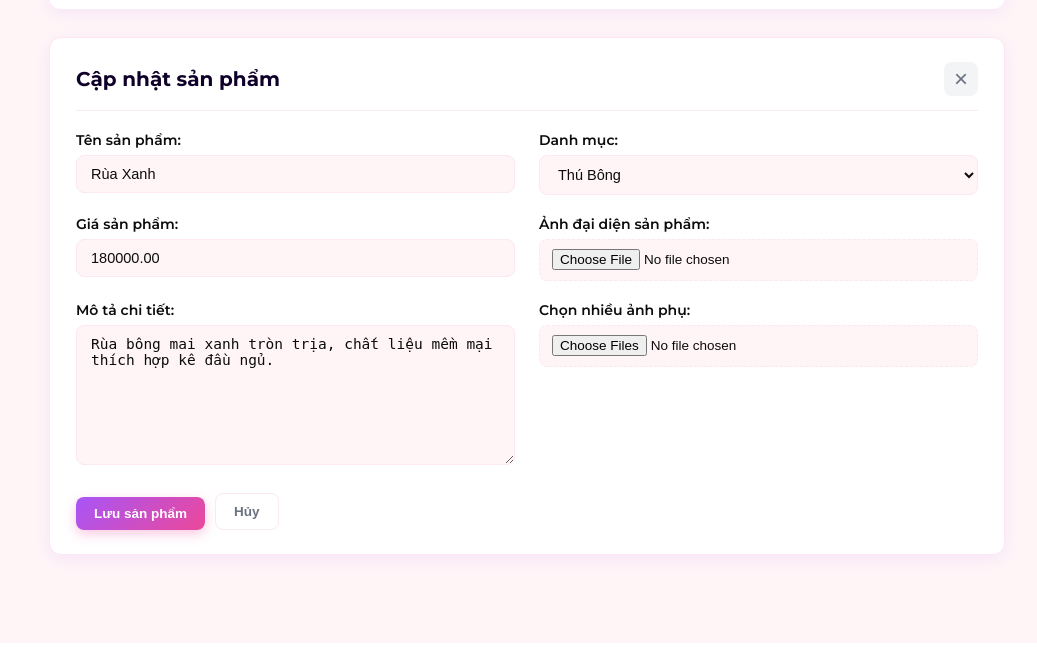
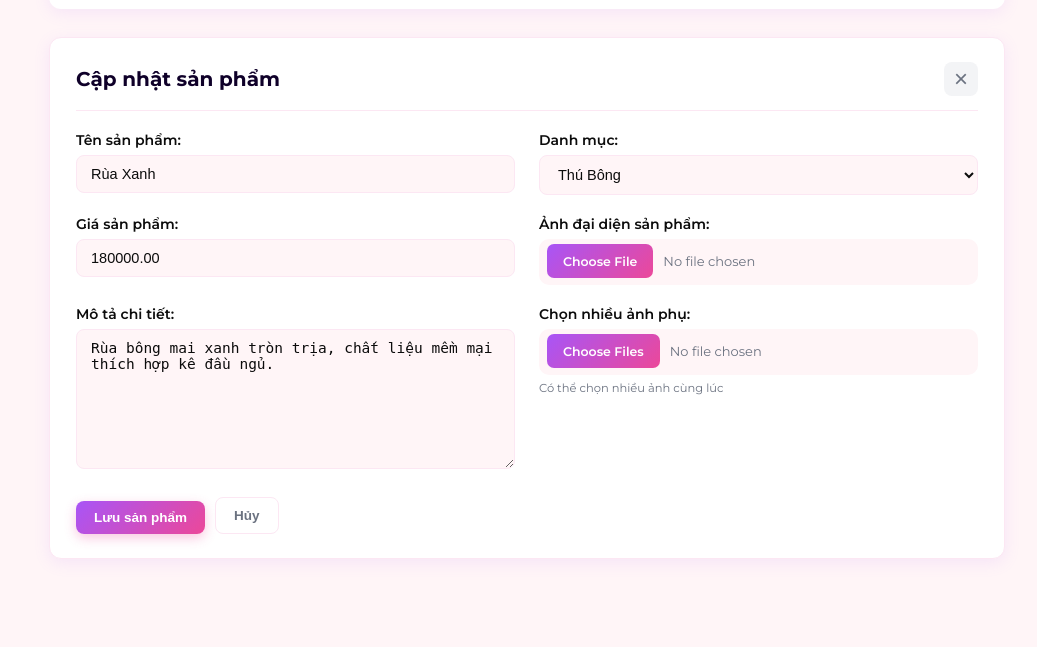
Before and after one commit to Tied13/laptrinhweb, a PHP site: page /admin/products.php?action=edit&id=29 in a window 1280 px wide. Shown: the part 2802-3449 px from the top of the page, without its empty margins (243-1280 px from the left). Before the commit the page ends 3370 px from the top, so only its background shows below. Run offline with PHP 8.4, Linux system fonts and the light colour scheme; a user stored in the database is signed in; data comes from the database, SQL or seed files in the repository; some libraries are stand-ins or nearby versions.

Commit message:
Update admin.css

```diff
--- a/assets/css/admin.css
+++ b/assets/css/admin.css
@@ -620,6 +620,50 @@ input[type="file"] {
     animation: fadeSlideIn 0.3s ease;
 }
 
+.product-form-box input[type="file"][name="images[]"] {
+    width: 100%;
+    padding: 5px 8px;
+    border: none;
+    border-radius: 10px;
+    background: #f3e8ff;
+    font-family: 'Montserrat', sans-serif;
+    font-size: 13px;
+    color: var(--dark-purple);
+    cursor: pointer;
+}
+
+.product-form-box input[type="file"][name="images[]"]:hover {
+    border-color: #7c3aed;
+    background: #ece0ff;
+}
+
+.product-form-box input[type="file"][name="images[]"]::file-selector-button {
+    height: 34px;
+    padding: 0 16px;
+    margin-right: 10px;
+    border: none;
+    border-radius: 6px;
+    background: var(--gradient-btn);
+    color: var(--white);
+    font-family: 'Montserrat', sans-serif;
+    font-size: 12.5px;
+    font-weight: 700;
+    cursor: pointer;
+    transition: all 0.2s ease;
+}
+
+.product-form-box input[type="file"][name="images[]"]::file-selector-button:hover {
+    filter: brightness(1.08);
+}
+
+.product-form-box .form-group:has(input[name="images[]"])::after {
+    content: "Có thể chọn nhiều ảnh cùng lúc";
+    display: block;
+    margin-top: 6px;
+    font-size: 11.5px;
+    color: var(--gray-text);
+}
+
 .product-form-header {
     display: flex;
     align-items: center;
@@ -966,3 +1010,86 @@ input[type="file"] {
         grid-template-columns: 1fr;
     }
 }
+
+.admin-form-box .ck.ck-editor {
+    width: 100%;
+    border: 1.5px solid var(--border-color);
+    border-radius: 10px;
+    overflow: hidden;
+    box-shadow: none;
+}
+
+.admin-form-box .ck.ck-toolbar {
+    background: #fff5f7;
+    border: none;
+    border-bottom: 1px solid var(--border-color);
+    padding: 7px 10px;
+}
+
+.admin-form-box .ck.ck-toolbar .ck-button {
+    color: #6b7280;
+    border-radius: 6px;
+}
+
+.admin-form-box .ck.ck-toolbar .ck-button:hover,
+.admin-form-box .ck.ck-toolbar .ck-button.ck-on {
+    background: #f3e8ff;
+    color: #a855f7;
+}
+
+.admin-form-box .ck.ck-editor__main > .ck-editor__editable {
+    min-height: 180px;
+    border: none;
+    background: #fff;
+    color: var(--text-color);
+    font-family: 'Montserrat', sans-serif;
+    font-size: 14px;
+    line-height: 1.7;
+    padding: 14px 16px;
+    box-shadow: none;
+}
+
+.admin-form-box .ck.ck-editor:focus-within {
+    border-color: var(--primary-purple);
+    box-shadow: 0 0 0 3px rgba(178, 117, 255, 0.14);
+}
+
+.admin-form-box .ck.ck-toolbar .ck-toolbar__separator {
+    background: var(--border-color);
+}
+
+.admin-form-box input[type="file"],
+.product-form-box input[type="file"][name="images[]"] {
+    width: 100%;
+    min-height: 46px;
+    padding: 5px 8px;
+    border: none;
+    border-radius: 10px;
+    background: #fff5f7;
+    color: #6b7280;
+    font-family: 'Montserrat', sans-serif;
+    font-size: 13px;
+    cursor: pointer;
+}
+
+.admin-form-box input[type="file"]::file-selector-button,
+.product-form-box input[type="file"][name="images[]"]::file-selector-button {
+    height: 34px;
+    padding: 0 16px;
+    margin-right: 10px;
+    border: none;
+    border-radius: 7px;
+    background: var(--gradient-btn);
+    color: var(--white);
+    font-family: 'Montserrat', sans-serif;
+    font-size: 12.5px;
+    font-weight: 600;
+    cursor: pointer;
+    transition: all 0.2s ease;
+}
+
+.admin-form-box input[type="file"]::file-selector-button:hover,
+.product-form-box input[type="file"][name="images[]"]::file-selector-button:hover {
+    filter: brightness(1.08);
+    transform: translateY(-1px);
+}
```
